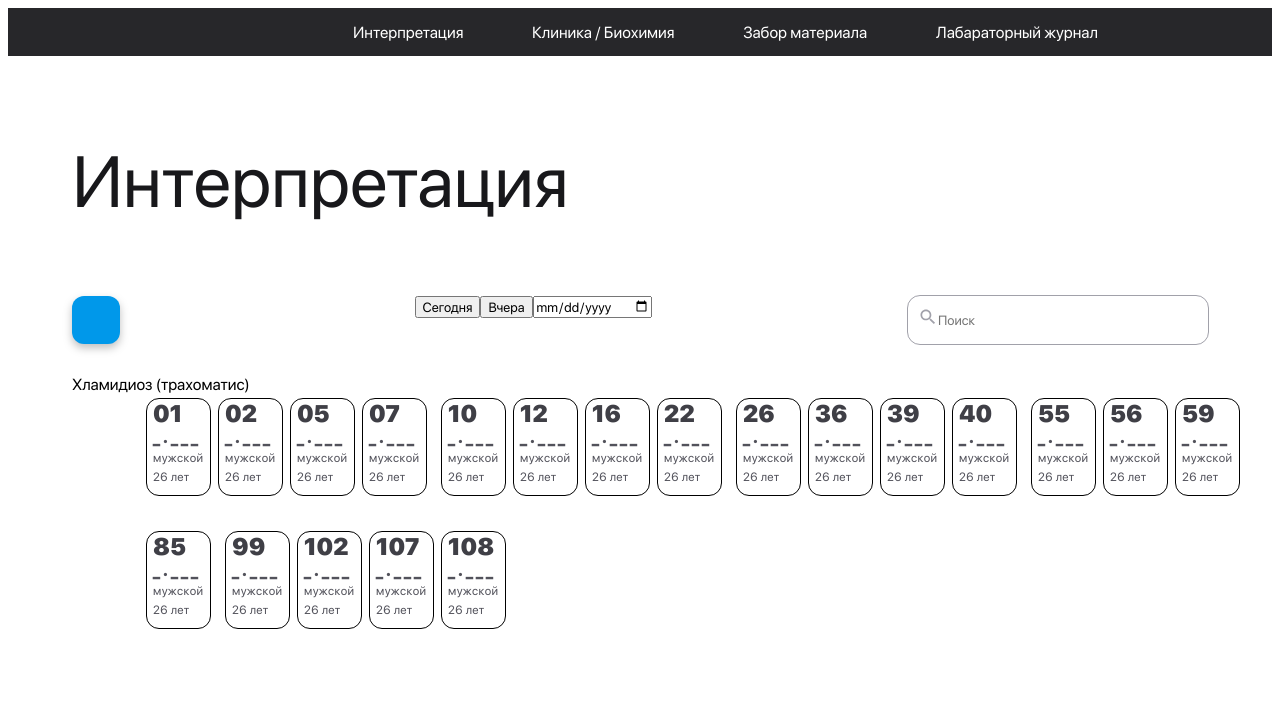
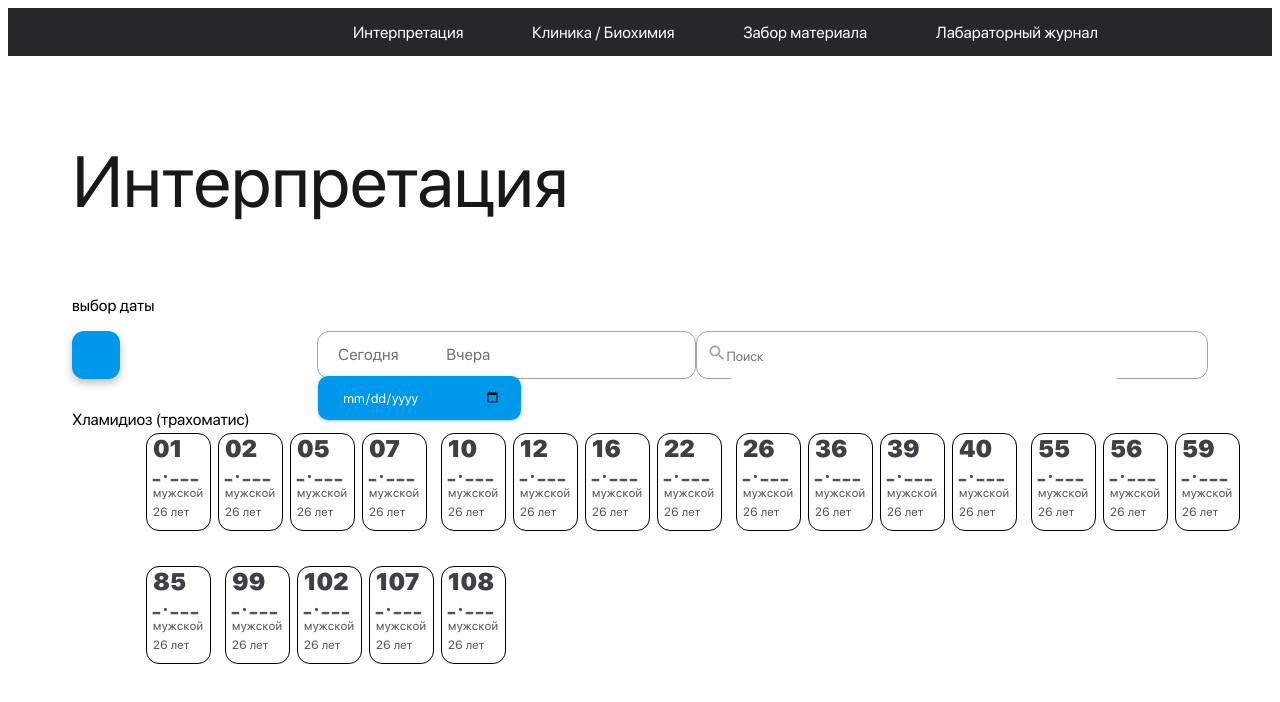
Before and after one commit to AyaBai/the-lab, a Vue app: page / in a window 1280 px wide. Shown: the top 702 px of the page. Built offline with nearby package versions, Linux system fonts and the light colour scheme.

Commit message:
crud finished

```diff
--- a/src/App.vue
+++ b/src/App.vue
@@ -11,6 +11,7 @@
 	</div>
 	<div class="container">
 		<p class="page_name">Интерпретация</p>
+		<p>выбор даты</p>
 		<div class="navigation">
 			<div class="btn_menu">
 				<button class="btn"></button>
@@ -18,10 +19,12 @@
 
 			</div>
 
-			<div class="data">
+
+
+			<div class="date">
 				<button class="btn_date">Сегодня</button>
 				<button class="btn_date">Вчера</button>
-				<input type="date" placeholder="2023-01-05">
+				<input class="calendar" type="date" placeholder="">
 			</div>
 
 			<div class="search">
@@ -244,6 +247,30 @@
 		padding-left: 6px;
 	}
 
+	.btn_date{
+		height: 44px;
+		width: 100px;
+		padding: 12px 19px;
+		letter-spacing: 0.1px;
+		color: #71717A;
+		background-color: rgba(28,28,28,0);
+		border: none;
+		font-size: 16px;
+/*		background: transparent;*/
+	}
+
+	.calendar {
+		background: #0098EA;
+		height: 44px;
+		width: 203px;
+		border-radius: 10px;
+		box-shadow: 0px 1px 4px rgba(0, 131, 204, 0.33), 0px 1px 1px rgba(0, 44, 85, 0.08);
+		padding: 12px 20px 12px 24px;
+		border: none;
+		gap: 10px;
+		color: #fff;
+	}
+
 
 	.head_nav {
 		width: 745px;
@@ -281,18 +308,20 @@
 		flex-direction: row;
 	}
 
-	.data {
+	.date {
 /*		outline: 2px solid red;*/
 		width: 430px;
 		height: 48px;
 		align-items: left;
 		border-radius: 12px;
+		border: 1px solid #A1A1AA;
 	}
+
 	.search {
-		width: 300px;
+		width: 581px;
 		height: 48px;
 		border-radius: 12px;
-		outline: 1px solid #A1A1AA;
+		border: 1px solid #A1A1AA;
 		padding-left: 12px;
 	}
 
```
